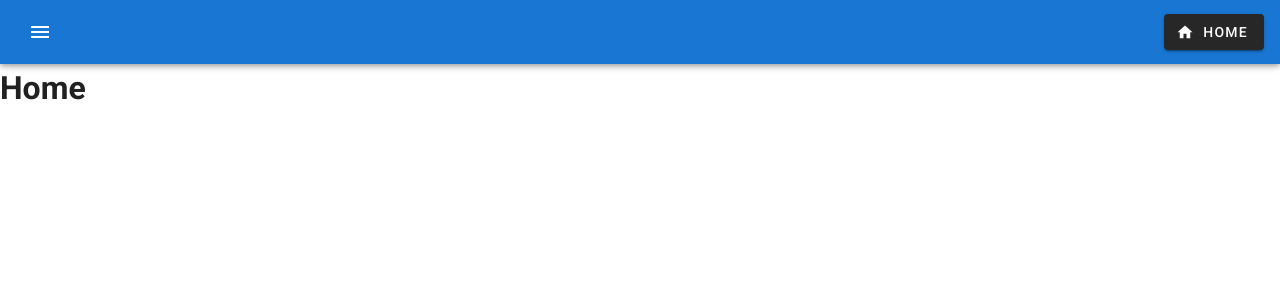
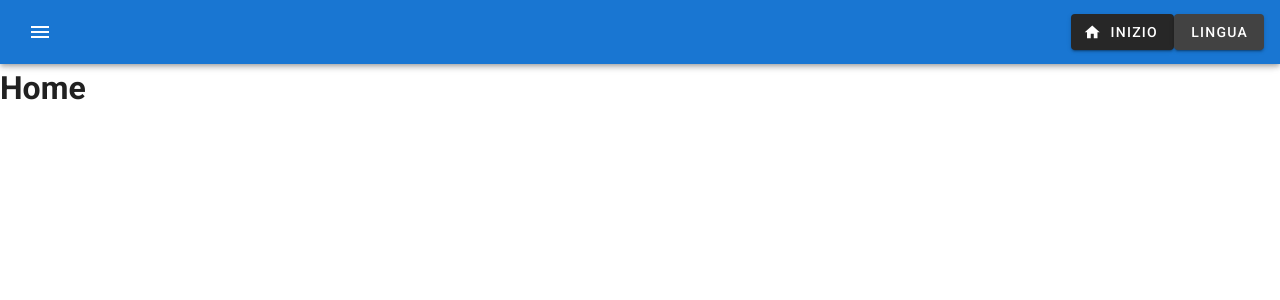
Before and after one commit to brunachoxxx/tut01, a Vue app: page / in a window 1280 px wide. Shown: the top 300 px of the page. Built offline with nearby package versions, Linux system fonts and the light colour scheme.

Commit message:
tranlation2

```diff
--- a/src/App.vue
+++ b/src/App.vue
@@ -2,7 +2,6 @@
   <v-app>
     <v-main>
       <LayoutComp />
-      <router-view />
     </v-main>
   </v-app>
 </template>
--- a/src/components/LayoutComp.vue
+++ b/src/components/LayoutComp.vue
@@ -1,5 +1,8 @@
 <template>
-  <NavigationComp />
+  <div>
+    <NavigationComp />
+    <router-view />
+  </div>
 </template>
 
 <script lang="ts">
--- a/src/components/NavigationComp.vue
+++ b/src/components/NavigationComp.vue
@@ -9,8 +9,23 @@
 
       <v-btn @click="$router.push('/')">
         <v-icon left>mdi-home</v-icon>
-        <span>Home</span>
+        <span>{{ $t("home") }}</span>
       </v-btn>
+      <div class="text-center">
+        <v-menu top :close-on-click="true">
+          <template v-slot:activator="{ on, attrs }">
+            <v-btn color="secondary" dark v-bind="attrs" v-on="on">
+              Lingua
+            </v-btn>
+          </template>
+
+          <v-list>
+            <v-list-item v-for="(lang, index) in langs" :key="index">
+              <v-list-item-title>{{ lang.name }}</v-list-item-title>
+            </v-list-item>
+          </v-list>
+        </v-menu>
+      </div>
     </v-app-bar>
 
     <v-navigation-drawer app v-model="drawer">
@@ -53,6 +68,11 @@ export default Vue.extend({
       { title: "about", icon: "mdi-group", path: "/chisiamo" },
       { title: "contact", icon: "mdi-help-box", path: "/contatti" },
     ],
+    langs: [
+      { name: "Italian", value: "it" },
+      { name: "French", value: "fr" },
+      { name: "English", value: "en" },
+    ],
   }),
 });
 </script>
```
Also changed, not shown: 1 other file (tests, documents, lock files or other folders).
